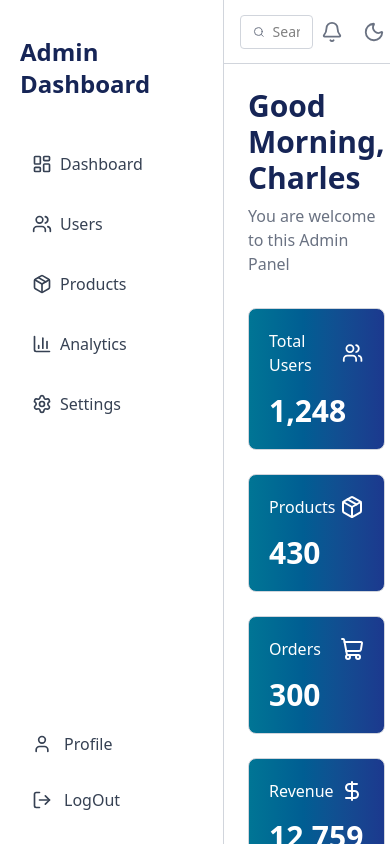
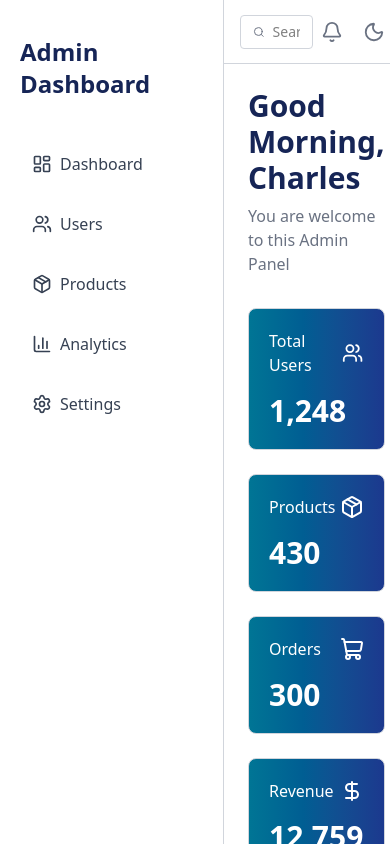
Before and after one commit to charlesdauda/simple-dashboard, a Next.js app: page / in a window 390 px wide. Shown: the top 844 px of the page. Built offline with nearby package versions, Linux system fonts and the light colour scheme.

Commit message:
initial commit

```diff
--- a/app/_components/Sidebar.tsx
+++ b/app/_components/Sidebar.tsx
@@ -4,7 +4,7 @@ import { BarChart3, LayoutDashboard, LogOut, Package, Settings, User, Users } fr
 const Sidebar = () => {
 
     return (
-        <aside className="flex flex-col w-56 lg:w-64 h-screen border-r border-gray-300 p-5 flex-shrink-0">
+        <aside className="flex flex-col w-56 lg:w-64 min-h-screen border-r border-gray-300 p-5 flex-shrink-0">
             <div className="mb-10">
                 <h1 className="text-2xl font-extrabold text-blue-950 mt-4">Admin Dashboard</h1>
             </div>
```
